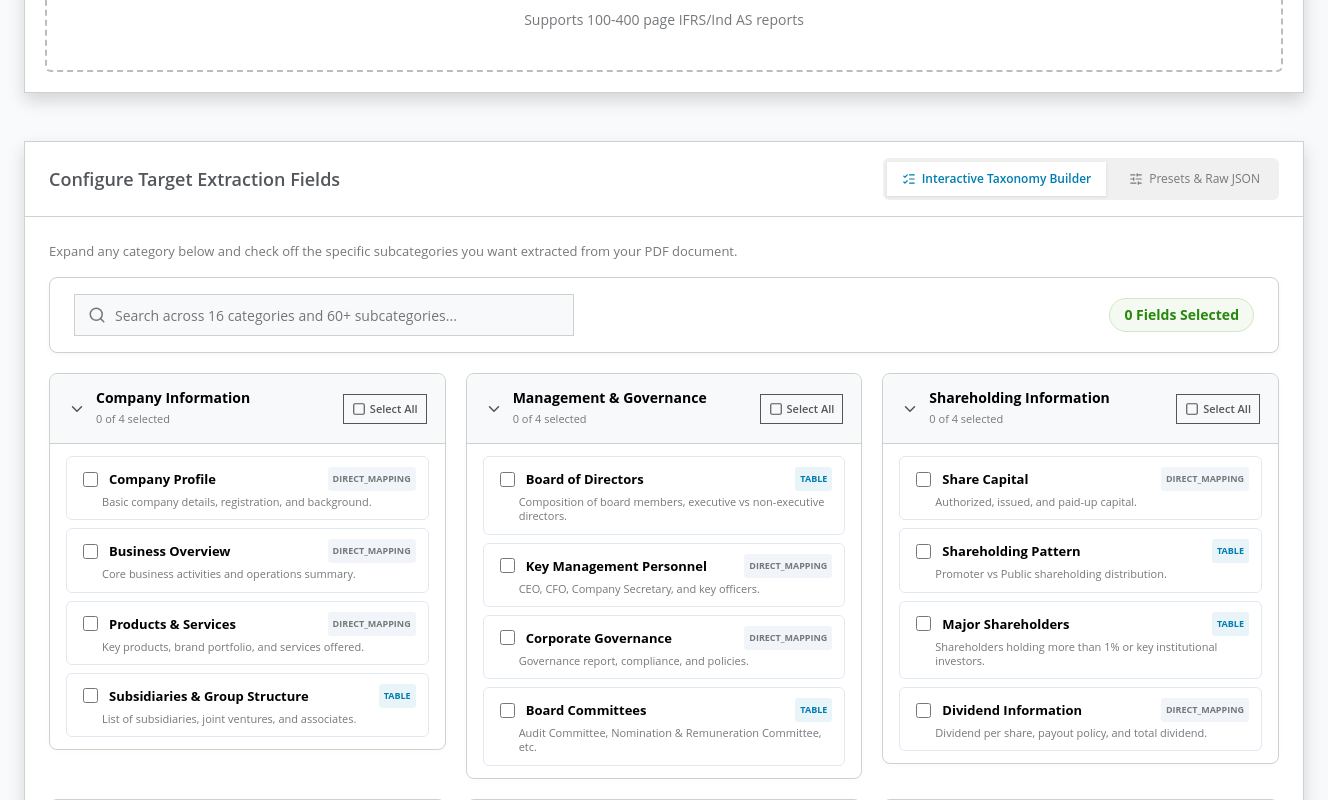
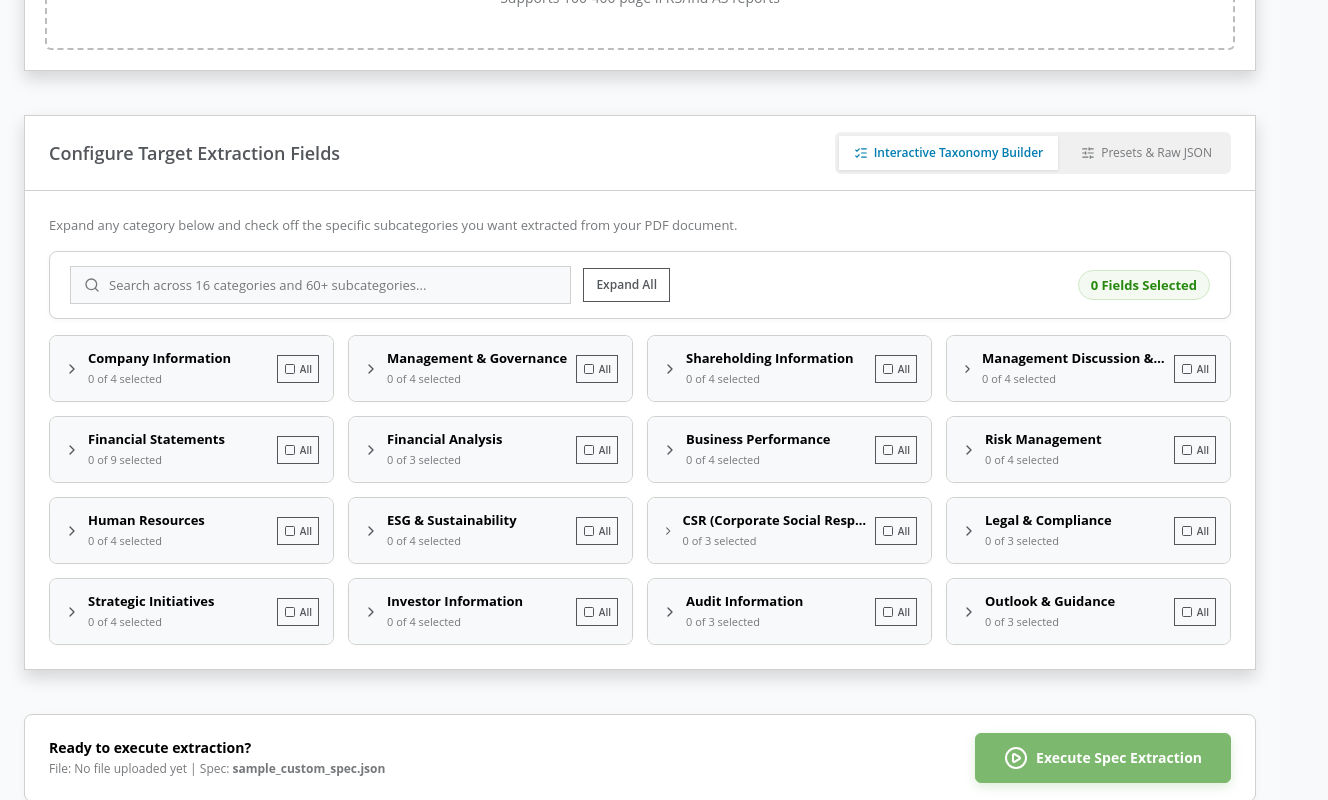
Before and after one commit to Mir-Inayat/ews, a React app in the folder frontend/: page / in a window 1280 px wide. Shown: the part 420-1220 px from the top of the page, 1328 px wide, since content can reach past the window. Built offline with nearby package versions, Linux system fonts and the light colour scheme; the HTML template or start-up script is replaced by a standard one.

Commit message:
fix: resolve horizontal scrollbar, align containers to max-width 1280px, consolidate single execute action, and compact category grid

```diff
--- a/frontend/src/App.jsx
+++ b/frontend/src/App.jsx
@@ -65,10 +65,10 @@ function App() {
   };
 
   return (
-    <div className="digital" style={{ backgroundColor: '#f8fafc', minHeight: '100vh', display: 'flex', flexDirection: 'column' }}>
+    <div className="digital" style={{ backgroundColor: '#f8fafc', minHeight: '100vh', width: '100%', overflowX: 'hidden', display: 'flex', flexDirection: 'column' }}>
       {/* Deloitte Top Header */}
-      <header className="dds-header dds-header_inverse" style={{ backgroundColor: '#000000', borderBottom: '3px solid var(--deloitte-green)' }}>
-        <div className="dds-header__container" style={{ display: 'flex', width: '100%', maxWidth: '1440px', margin: '0 auto', alignItems: 'center', height: '64px', padding: '0 24px' }}>
+      <header className="dds-header dds-header_inverse" style={{ backgroundColor: '#000000', borderBottom: '3px solid var(--deloitte-green)', width: '100%' }}>
+        <div style={{ width: '100%', maxWidth: '1280px', margin: '0 auto', display: 'flex', alignItems: 'center', height: '64px', padding: '0 24px', boxSizing: 'border-box' }}>
           <div className="dds-header__main" style={{ display: 'flex', alignItems: 'center', gap: '12px' }}>
             <span style={{ color: '#ffffff', fontSize: '20px', fontWeight: 800, letterSpacing: '-0.5px' }}>Deloitte.</span>
             <span style={{ color: 'var(--cool-gray-6)', fontSize: '16px' }}>|</span>
@@ -145,25 +145,55 @@ function App() {
         </div>
       </header>
 
-      {/* Main Full-Width Multi-Step Content Area */}
-      <main style={{ flex: 1, width: '100%', maxWidth: '1440px', margin: '0 auto', padding: '32px 24px' }}>
+      {/* Main Container Wrapper - strictly constrained to 1280px */}
+      <main style={{ flex: 1, width: '100%', maxWidth: '1280px', margin: '0 auto', padding: '24px', boxSizing: 'border-box' }}>
 
         {/* STEP 1: Full-Width Document Upload & Target Spec Configuration */}
         {currentStep === 1 && (
-          <div style={{ display: 'flex', flexDirection: 'column', gap: '24px' }}>
-            {/* Page Title & Context */}
-            <div className="dds-flex" style={{ justifyContent: 'space-between', alignItems: 'center' }}>
+          <div style={{ display: 'flex', flexDirection: 'column', gap: '20px' }}>
+            {/* Page Title Header */}
+            <div>
+              <h1 style={{ fontSize: '22px', fontWeight: 700, color: '#0f172a', margin: '0 0 4px 0' }}>Step 1: Upload Document & Select Target Fields</h1>
+              <p style={{ fontSize: '13px', color: 'var(--cool-gray-9)', margin: 0 }}>
+                Upload an IFRS/Ind AS annual report PDF and select specific target entities from the visual taxonomy builder.
+              </p>
+            </div>
+
+            {error && (
+              <div style={{ padding: '14px 18px', backgroundColor: '#FCE8E6', color: 'var(--red)', borderLeft: '4px solid var(--red)', borderRadius: '6px', fontSize: '13px' }}>
+                <strong>Extraction Error:</strong> {error}
+              </div>
+            )}
+
+            {/* Top Area: Document Upload Component */}
+            <DocumentUpload onFileSelect={setFile} />
+
+            {/* Main Area: Target Specification Selector */}
+            <SpecConfiguration onSpecChange={setSpec} />
+
+            {/* Single Primary Bottom Action Bar */}
+            <div
+              className="dds-flex"
+              style={{
+                justifyContent: 'space-between',
+                alignItems: 'center',
+                backgroundColor: '#ffffff',
+                padding: '18px 24px',
+                borderRadius: '8px',
+                border: '1px solid var(--cool-gray-2)',
+                boxShadow: '0 2px 8px rgba(0,0,0,0.04)'
+              }}
+            >
               <div>
-                <h1 style={{ fontSize: '24px', fontWeight: 700, color: '#0f172a', margin: '0 0 4px 0' }}>Step 1: Upload Document & Select Target Fields</h1>
-                <p style={{ fontSize: '14px', color: 'var(--cool-gray-9)', margin: 0 }}>
-                  Upload an IFRS/Ind AS annual report PDF and select specific target entities from the visual taxonomy builder below.
-                </p>
+                <strong style={{ fontSize: '14px', color: 'var(--black)', display: 'block' }}>Ready to execute extraction?</strong>
+                <span style={{ fontSize: '12px', color: 'var(--cool-gray-9)' }}>
+                  File: {file ? <strong>{file.name}</strong> : 'No file uploaded yet'} | Spec: <strong>{spec.type === 'preset' ? spec.value : 'Custom Interactive Spec'}</strong>
+                </span>
               </div>
 
-              {/* Primary Execute Button Top Action */}
               <button
                 className={`dds-btn dds-btn_primary dds-btn_green ${(!file || loading) ? 'dds-btn_disabled' : ''}`}
-                style={{ padding: '14px 28px', fontSize: '15px', fontWeight: 700, borderRadius: '6px', boxShadow: '0 4px 12px rgba(38,137,13,0.25)' }}
+                style={{ padding: '12px 28px', fontSize: '14px', fontWeight: 700, borderRadius: '6px', boxShadow: '0 4px 12px rgba(38,137,13,0.25)' }}
                 onClick={handleExtract}
                 disabled={!file || loading}
               >
@@ -171,58 +201,15 @@ function App() {
                 Execute Spec Extraction
               </button>
             </div>
-
-            {error && (
-              <div style={{ padding: '16px 20px', backgroundColor: '#FCE8E6', color: 'var(--red)', borderLeft: '4px solid var(--red)', borderRadius: '6px', fontSize: '14px' }}>
-                <strong>Extraction Error:</strong> {error}
-              </div>
-            )}
-
-            {/* Top Area: Full-Width File Upload Component */}
-            <DocumentUpload onFileSelect={setFile} />
-
-            {/* Main Area: Full-Width Target Specification Selector */}
-            <SpecConfiguration onSpecChange={setSpec} />
-
-            {/* Bottom Action Bar */}
-            <div
-              className="dds-flex"
-              style={{
-                justify: 'space-between',
-                alignItems: 'center',
-                backgroundColor: '#ffffff',
-                padding: '20px 32px',
-                borderRadius: '8px',
-                border: '1px solid var(--cool-gray-2)',
-                boxShadow: '0 4px 16px rgba(0,0,0,0.04)'
-              }}
-            >
-              <div>
-                <strong style={{ fontSize: '15px', color: 'var(--black)' }}>Ready to run schema-driven extraction?</strong>
-                <span style={{ display: 'block', fontSize: '12px', color: 'var(--cool-gray-9)', marginTop: '2px' }}>
-                  File: {file ? file.name : 'No file uploaded yet'} | Spec: {spec.type === 'preset' ? spec.value : 'Custom Interactive Spec'}
-                </span>
-              </div>
-
-              <button
-                className={`dds-btn dds-btn_primary dds-btn_green ${(!file || loading) ? 'dds-btn_disabled' : ''}`}
-                style={{ padding: '14px 32px', fontSize: '15px', fontWeight: 700, borderRadius: '6px', boxShadow: '0 4px 12px rgba(38,137,13,0.25)' }}
-                onClick={handleExtract}
-                disabled={!file || loading}
-              >
-                <PlayCircle style={{ marginRight: '8px' }} />
-                Execute Custom Spec Extraction
-              </button>
-            </div>
           </div>
         )}
 
-        {/* STEP 2: Full-Width Live Processing & Stage Logs Page */}
+        {/* STEP 2: Full-Width Live Processing Page */}
         {currentStep === 2 && (
-          <div style={{ display: 'flex', flexDirection: 'column', gap: '24px' }}>
+          <div style={{ display: 'flex', flexDirection: 'column', gap: '20px' }}>
             <div style={{ textAlign: 'center', marginBottom: '8px' }}>
-              <h1 style={{ fontSize: '24px', fontWeight: 700, color: '#0f172a', margin: '0 0 4px 0' }}>Step 2: Processing Document & Running LLM Validation</h1>
-              <p style={{ fontSize: '14px', color: 'var(--cool-gray-9)', margin: 0 }}>
+              <h1 style={{ fontSize: '22px', fontWeight: 700, color: '#0f172a', margin: '0 0 4px 0' }}>Step 2: Processing Document & Running LLM Validation</h1>
+              <p style={{ fontSize: '13px', color: 'var(--cool-gray-9)', margin: 0 }}>
                 Canonicalizing layout, assembling 2D financial grids, and verifying statement candidates with On-Prem Qwen LLM.
               </p>
             </div>
@@ -231,13 +218,13 @@ function App() {
           </div>
         )}
 
-        {/* STEP 3: Full-Width Uncramped Results Dashboard Page */}
+        {/* STEP 3: Full-Width Results Dashboard Page */}
         {currentStep === 3 && (
-          <div style={{ display: 'flex', flexDirection: 'column', gap: '24px' }}>
+          <div style={{ display: 'flex', flexDirection: 'column', gap: '20px' }}>
             <div className="dds-flex" style={{ justifyContent: 'space-between', alignItems: 'center' }}>
               <div>
-                <h1 style={{ fontSize: '24px', fontWeight: 700, color: '#0f172a', margin: '0 0 4px 0' }}>Step 3: Extraction Results & Financial Statements Dashboard</h1>
-                <p style={{ fontSize: '14px', color: 'var(--cool-gray-9)', margin: 0 }}>
+                <h1 style={{ fontSize: '22px', fontWeight: 700, color: '#0f172a', margin: '0 0 4px 0' }}>Step 3: Extraction Results Dashboard</h1>
+                <p style={{ fontSize: '13px', color: 'var(--cool-gray-9)', margin: 0 }}>
                   Review full-width reconstructed financial statement grids, provenance evidence, and download Excel packages.
                 </p>
               </div>
@@ -245,7 +232,7 @@ function App() {
               <button
                 className="dds-btn dds-btn_secondary"
                 onClick={() => setCurrentStep(1)}
-                style={{ fontSize: '13px', padding: '10px 18px' }}
+                style={{ fontSize: '12px', padding: '8px 16px' }}
               >
                 &larr; Configure & Extract Another Document
               </button>
--- a/frontend/src/components/InteractiveFieldSelector.jsx
+++ b/frontend/src/components/InteractiveFieldSelector.jsx
@@ -3,11 +3,21 @@ import { TAXONOMY } from '../data/taxonomyData';
 import { ChevronDown, ChevronRight, Search, CheckSquare, Square } from 'lucide-react';
 
 export default function InteractiveFieldSelector({ selectedFields, onSelectionChange }) {
-  const [expandedCategories, setExpandedCategories] = useState({ company_info: true, financial_statements: true });
+  const [expandedCategories, setExpandedCategories] = useState({}); // Default all collapsed for 1-page fit
   const [searchQuery, setSearchQuery] = useState('');
 
   const toggleCategoryExpand = (catId) => {
     setExpandedCategories(prev => ({ ...prev, [catId]: !prev[catId] }));
+  };
+
+  const expandAllCategories = () => {
+    const allExpanded = {};
+    TAXONOMY.forEach(cat => { allExpanded[cat.id] = true; });
+    setExpandedCategories(allExpanded);
+  };
+
+  const collapseAllCategories = () => {
+    setExpandedCategories({});
   };
 
   const isFieldSelected = (category, subcategory) => {
@@ -59,6 +69,7 @@ export default function InteractiveFieldSelector({ selectedFields, onSelectionCh
   };
 
   const totalSelected = Object.keys(selectedFields).length;
+  const isAnyExpanded = Object.values(expandedCategories).some(Boolean);
 
   const filteredTaxonomy = TAXONOMY.filter(catObj => {
     if (!searchQuery.trim()) return true;
@@ -68,7 +79,7 @@ export default function InteractiveFieldSelector({ selectedFields, onSelectionCh
   });
 
   return (
-    <div style={{ display: 'flex', flexDirection: 'column', gap: '20px' }}>
+    <div style={{ display: 'flex', flexDirection: 'column', gap: '16px' }}>
       {/* Search and Action Toolbar */}
       <div
         className="dds-flex"
@@ -76,42 +87,52 @@ export default function InteractiveFieldSelector({ selectedFields, onSelectionCh
           justifyContent: 'space-between',
           alignItems: 'center',
           backgroundColor: '#ffffff',
-          padding: '16px 24px',
+          padding: '14px 20px',
           borderRadius: '8px',
           border: '1px solid var(--cool-gray-2)',
           boxShadow: '0 2px 6px rgba(0,0,0,0.03)'
         }}
       >
-        <div style={{ position: 'relative', width: '500px' }}>
-          <Search size={18} style={{ position: 'absolute', left: '14px', top: '50%', transform: 'translateY(-50%)', color: 'var(--cool-gray-9)' }} />
+        <div className="dds-flex" style={{ gap: '12px', alignItems: 'center', flex: 1, maxWidth: '600px' }}>
+          <div style={{ position: 'relative', width: '100%' }}>
+            <Search size={16} style={{ position: 'absolute', left: '14px', top: '50%', transform: 'translateY(-50%)', color: 'var(--cool-gray-9)' }} />
             <input
               type="text"
               className="dds-input__field"
               placeholder="Search across 16 categories and 60+ subcategories..."
               value={searchQuery}
               onChange={(e) => setSearchQuery(e.target.value)}
-            style={{ paddingLeft: '40px', height: '42px', fontSize: '14px', backgroundColor: '#f8f9fa' }}
+              style={{ paddingLeft: '38px', height: '38px', fontSize: '13px', backgroundColor: '#f8f9fa' }}
             />
           </div>
 
-        <div className="dds-flex" style={{ gap: '16px', alignItems: 'center' }}>
-          <span style={{ fontSize: '14px', fontWeight: 700, color: 'var(--accessible-green)', padding: '6px 14px', backgroundColor: '#f4f9f1', borderRadius: '20px', border: '1px solid #d0e8c5' }}>
+          <button
+            className="dds-btn dds-btn_secondary"
+            onClick={isAnyExpanded ? collapseAllCategories : expandAllCategories}
+            style={{ fontSize: '12px', padding: '6px 12px', whiteSpace: 'nowrap' }}
+          >
+            {isAnyExpanded ? 'Collapse All' : 'Expand All'}
+          </button>
+        </div>
+
+        <div className="dds-flex" style={{ gap: '12px', alignItems: 'center' }}>
+          <span style={{ fontSize: '13px', fontWeight: 700, color: 'var(--accessible-green)', padding: '4px 12px', backgroundColor: '#f4f9f1', borderRadius: '20px', border: '1px solid #d0e8c5' }}>
             {totalSelected} Fields Selected
           </span>
           {totalSelected > 0 && (
-            <button className="dds-btn dds-btn_secondary" onClick={clearAll} style={{ fontSize: '13px', padding: '6px 14px' }}>
-              Clear All Selections
+            <button className="dds-btn dds-btn_secondary" onClick={clearAll} style={{ fontSize: '12px', padding: '4px 12px' }}>
+              Clear All
             </button>
           )}
         </div>
       </div>
 
-      {/* Spacious 2/3-Column Category Grid */}
-      <div style={{ display: 'grid', gridTemplateColumns: 'repeat(auto-fill, minmax(360px, 1fr))', gap: '20px', alignItems: 'start' }}>
+      {/* Compact 4-Column Responsive Category Grid (Fits on 1 Screen!) */}
+      <div style={{ display: 'grid', gridTemplateColumns: 'repeat(auto-fill, minmax(270px, 1fr))', gap: '14px', alignItems: 'start' }}>
         {filteredTaxonomy.map(catObj => {
           const selectedCount = catObj.subcategories.filter(sub => isFieldSelected(catObj.category, sub.name)).length;
           const isAllSelected = selectedCount === catObj.subcategories.length && catObj.subcategories.length > 0;
-          const isExpanded = expandedCategories[catObj.id] ?? true; // Default expanded for spacious view
+          const isExpanded = expandedCategories[catObj.id] || searchQuery.length > 0;
 
           return (
             <div
@@ -120,30 +141,32 @@ export default function InteractiveFieldSelector({ selectedFields, onSelectionCh
                 border: selectedCount > 0 ? '1.5px solid var(--accessible-green)' : '1px solid var(--cool-gray-2)',
                 borderRadius: '8px',
                 backgroundColor: '#ffffff',
-                boxShadow: '0 2px 6px rgba(0,0,0,0.02)',
+                boxShadow: '0 1px 4px rgba(0,0,0,0.02)',
                 overflow: 'hidden',
                 display: 'flex',
                 flexDirection: 'column'
               }}
             >
-              {/* Category Header */}
+              {/* Category Card Header */}
               <div
                 className="dds-flex"
                 style={{
                   justifyContent: 'space-between',
                   alignItems: 'center',
-                  padding: '14px 18px',
+                  padding: '12px 14px',
                   backgroundColor: selectedCount > 0 ? '#f4f9f1' : '#f8f9fa',
                   cursor: 'pointer',
                   userSelect: 'none',
-                  borderBottom: '1px solid var(--cool-gray-2)'
+                  borderBottom: isExpanded ? '1px solid var(--cool-gray-2)' : 'none'
                 }}
                 onClick={() => toggleCategoryExpand(catObj.id)}
               >
-                <div className="dds-flex" style={{ alignItems: 'center', gap: '10px' }}>
-                  {isExpanded ? <ChevronDown size={18} /> : <ChevronRight size={18} />}
-                  <div>
-                    <strong style={{ fontSize: '14px', color: 'var(--black)', display: 'block' }}>{catObj.category}</strong>
+                <div className="dds-flex" style={{ alignItems: 'center', gap: '8px', flex: 1, minWidth: 0 }}>
+                  {isExpanded ? <ChevronDown size={16} /> : <ChevronRight size={16} />}
+                  <div style={{ minWidth: 0, overflow: 'hidden', textOverflow: 'ellipsis' }}>
+                    <strong style={{ fontSize: '13px', color: 'var(--black)', display: 'block', whiteSpace: 'nowrap', overflow: 'hidden', textOverflow: 'ellipsis' }}>
+                      {catObj.category}
+                    </strong>
                     <span style={{ fontSize: '11px', color: selectedCount > 0 ? 'var(--accessible-green)' : 'var(--cool-gray-9)', fontWeight: selectedCount > 0 ? 600 : 400 }}>
                       {selectedCount} of {catObj.subcategories.length} selected
                     </span>
@@ -153,16 +176,16 @@ export default function InteractiveFieldSelector({ selectedFields, onSelectionCh
                 <button
                   className="dds-btn dds-btn_secondary"
                   onClick={(e) => { e.stopPropagation(); toggleAllInCategory(catObj); }}
-                  style={{ fontSize: '11px', padding: '4px 8px', height: 'auto', display: 'flex', alignItems: 'center', gap: '4px' }}
+                  style={{ fontSize: '10px', padding: '3px 6px', height: 'auto', display: 'flex', alignItems: 'center', gap: '4px', whiteSpace: 'nowrap', marginLeft: '6px' }}
                 >
-                  {isAllSelected ? <CheckSquare size={14} /> : <Square size={14} />}
-                  {isAllSelected ? 'Deselect' : 'Select All'}
+                  {isAllSelected ? <CheckSquare size={12} /> : <Square size={12} />}
+                  {isAllSelected ? 'Deselect' : 'All'}
                 </button>
               </div>
 
               {/* Subcategories List inside Card */}
               {isExpanded && (
-                <div style={{ padding: '12px 16px', display: 'flex', flexDirection: 'column', gap: '8px', maxHeight: '350px', overflowY: 'auto' }}>
+                <div style={{ padding: '10px 12px', display: 'flex', flexDirection: 'column', gap: '6px', maxHeight: '280px', overflowY: 'auto' }}>
                   {catObj.subcategories.map(sub => {
                     const checked = isFieldSelected(catObj.category, sub.name);
                     return (
@@ -170,32 +193,32 @@ export default function InteractiveFieldSelector({ selectedFields, onSelectionCh
                         key={sub.name}
                         onClick={() => toggleField(catObj, sub)}
                         style={{
-                          padding: '10px 12px',
+                          padding: '8px 10px',
                           borderRadius: '6px',
                           border: checked ? '1.5px solid var(--accessible-green)' : '1px solid #e2e8f0',
                           backgroundColor: checked ? '#f4f9f1' : '#ffffff',
                           cursor: 'pointer',
                           display: 'flex',
                           flexDirection: 'column',
-                          gap: '4px',
+                          gap: '2px',
                           transition: 'all 0.12s ease'
                         }}
                       >
                         <div className="dds-flex" style={{ justifyContent: 'space-between', alignItems: 'center' }}>
-                          <div className="dds-flex" style={{ alignItems: 'center', gap: '8px' }}>
+                          <div className="dds-flex" style={{ alignItems: 'center', gap: '6px' }}>
                             <input
                               type="checkbox"
                               checked={checked}
                               onChange={() => {}} // Handled by div click
-                              style={{ accentColor: 'var(--deloitte-green)', cursor: 'pointer', width: '15px', height: '15px' }}
+                              style={{ accentColor: 'var(--deloitte-green)', cursor: 'pointer', width: '14px', height: '14px' }}
                             />
-                            <strong style={{ fontSize: '13px', color: 'var(--black)' }}>{sub.name}</strong>
+                            <strong style={{ fontSize: '12px', color: 'var(--black)' }}>{sub.name}</strong>
                           </div>
-                          <span style={{ fontSize: '9px', padding: '2px 5px', borderRadius: '3px', backgroundColor: sub.entity_type === 'table' ? '#e8f4f8' : '#f1f5f9', color: sub.entity_type === 'table' ? 'var(--accessible-blue)' : 'var(--cool-gray-9)', fontWeight: 700, textTransform: 'uppercase' }}>
+                          <span style={{ fontSize: '9px', padding: '1px 4px', borderRadius: '3px', backgroundColor: sub.entity_type === 'table' ? '#e8f4f8' : '#f1f5f9', color: sub.entity_type === 'table' ? 'var(--accessible-blue)' : 'var(--cool-gray-9)', fontWeight: 700, textTransform: 'uppercase' }}>
                             {sub.entity_type}
                           </span>
                         </div>
-                        <p style={{ margin: 0, paddingLeft: '23px', fontSize: '11px', color: 'var(--cool-gray-9)', lineHeight: 1.3 }}>
+                        <p style={{ margin: 0, paddingLeft: '20px', fontSize: '10px', color: 'var(--cool-gray-9)', lineHeight: 1.2 }}>
                           {sub.description}
                         </p>
                       </div>
--- a/frontend/src/index.css
+++ b/frontend/src/index.css
@@ -1,3 +1,14 @@
+*, *::before, *::after {
+  box-sizing: border-box;
+}
+
+html, body {
+  margin: 0;
+  padding: 0;
+  overflow-x: hidden;
+  width: 100%;
+}
+
 :root {
   /* Brand */
   --deloitte-green: #86BC25;
```
Lines whose indentation alone changed are shown as unchanged.
